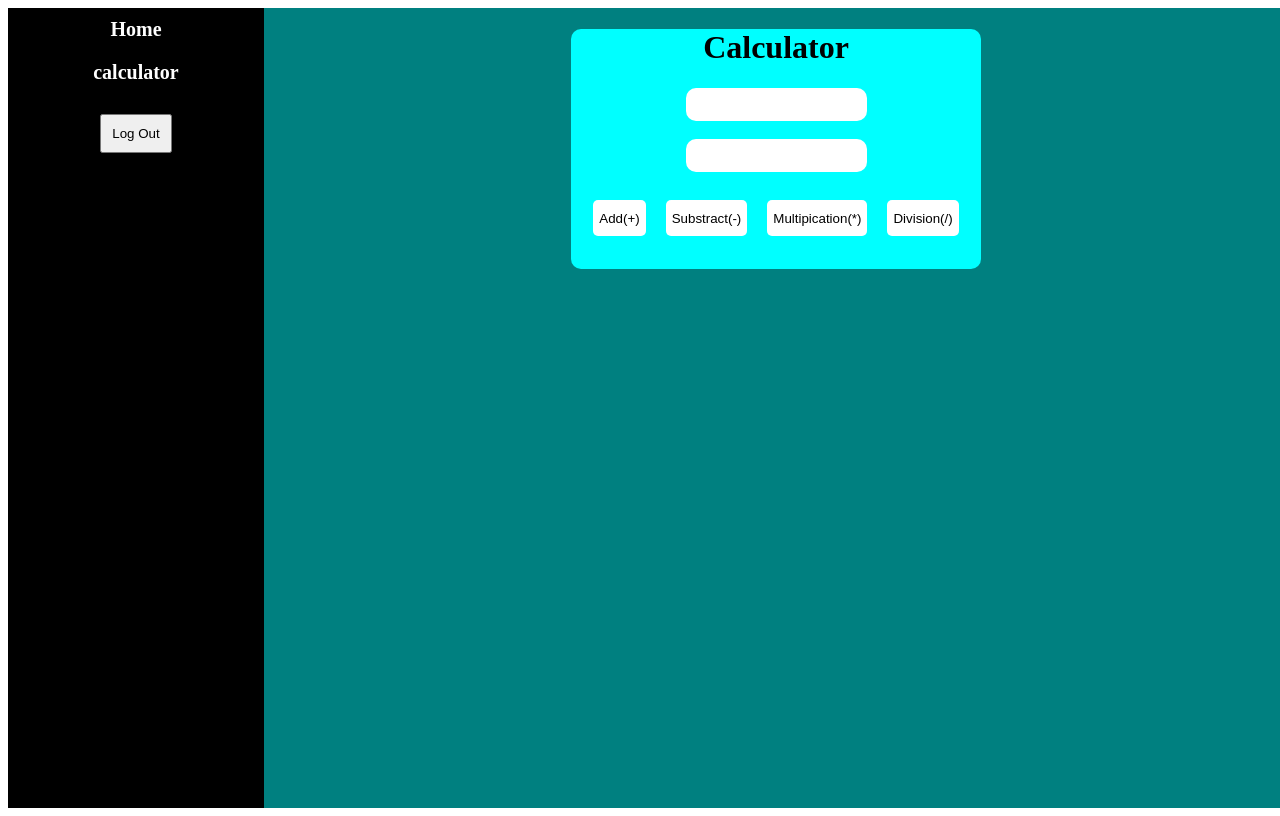
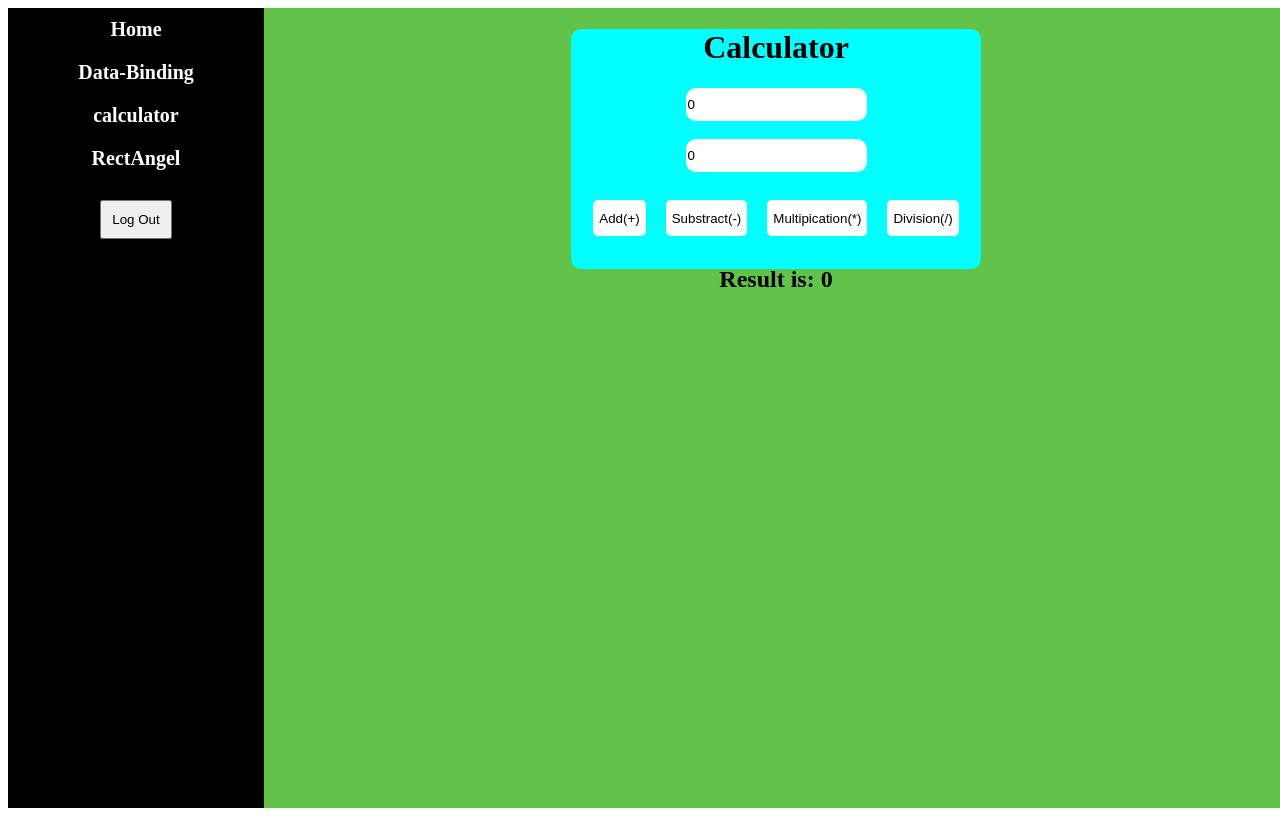
Before and after one commit to shareefsk1/angular-project, an Angular app: page /dashboard/calculator in a window 1280 px wide. Built offline with nearby package versions, Linux system fonts and the light colour scheme.

Commit message:
calculator and dashboard

```diff
--- a/src/app/calculator/calculator.component.html
+++ b/src/app/calculator/calculator.component.html
@@ -1,12 +1,14 @@
 <div class="parent">
     <h1>Calculator</h1>
 
-    <input type="number">
+    <input [(ngModel)]="firstnumber" type="number">
     <br> <br>
-    <input type="number">
+    <input [(ngModel)]="secondnumber" type="number">
     <br><br>
-    <button>Add(+)</button>
-    <button>Substract(-)</button>
-    <button>Multipication(*)</button>
-    <button>Division(/)</button>
+    <button (click)="sum()">Add(+)</button>
+    <button (click)="sub()">Substract(-)</button>
+    <button (click)="mul()">Multipication(*)</button>
+    <button (click)="div()">Division(/)</button>
+
+    <h2>Result is: {{result}} </h2>
 </div>
--- a/src/app/calculator/calculator.component.ts
+++ b/src/app/calculator/calculator.component.ts
@@ -7,4 +7,24 @@ import { Component } from '@angular/core';
 })
 export class CalculatorComponent {
 
+public firstnumber:number = 0;
+public secondnumber:number = 0;
+
+public result: number = 0;
+
+sum(){
+  this.result = this.firstnumber + this.secondnumber;
 }
+sub(){
+  this.result = this.firstnumber - this.secondnumber;
+}
+
+mul(){
+  this.result = this.firstnumber * this.secondnumber;
+}
+
+div(){
+  this.result = this.firstnumber / this.secondnumber;
+}
+
+}
--- a/src/app/dashboard/dashboard.component.html
+++ b/src/app/dashboard/dashboard.component.html
@@ -1,7 +1,9 @@
 <div class="parent">
     <div class="left">
         <h4 routerLink="home">Home</h4>
+        <h4 routerLink="data-binding">Data-Binding</h4>
         <h4 routerLink="calculator">calculator</h4>
+        <h4 routerLink="rectangle">RectAngel</h4>
         <button routerLink="/login" class="logout-button">Log Out</button>
     </div>
     <div class="right">
--- a/src/app/dashboard/dashboard.component.scss
+++ b/src/app/dashboard/dashboard.component.scss
@@ -30,7 +30,7 @@
 .right{
     width: 80%;
     height: 100%;
-    background-color: teal;
+    background-color: rgb(97, 195, 73);
 }
 
 .logout-button {
```
Also changed, not shown: src/app/app-routing.module.ts (+6 -1 lines), src/app/app.module.ts (+8 -2 lines).
